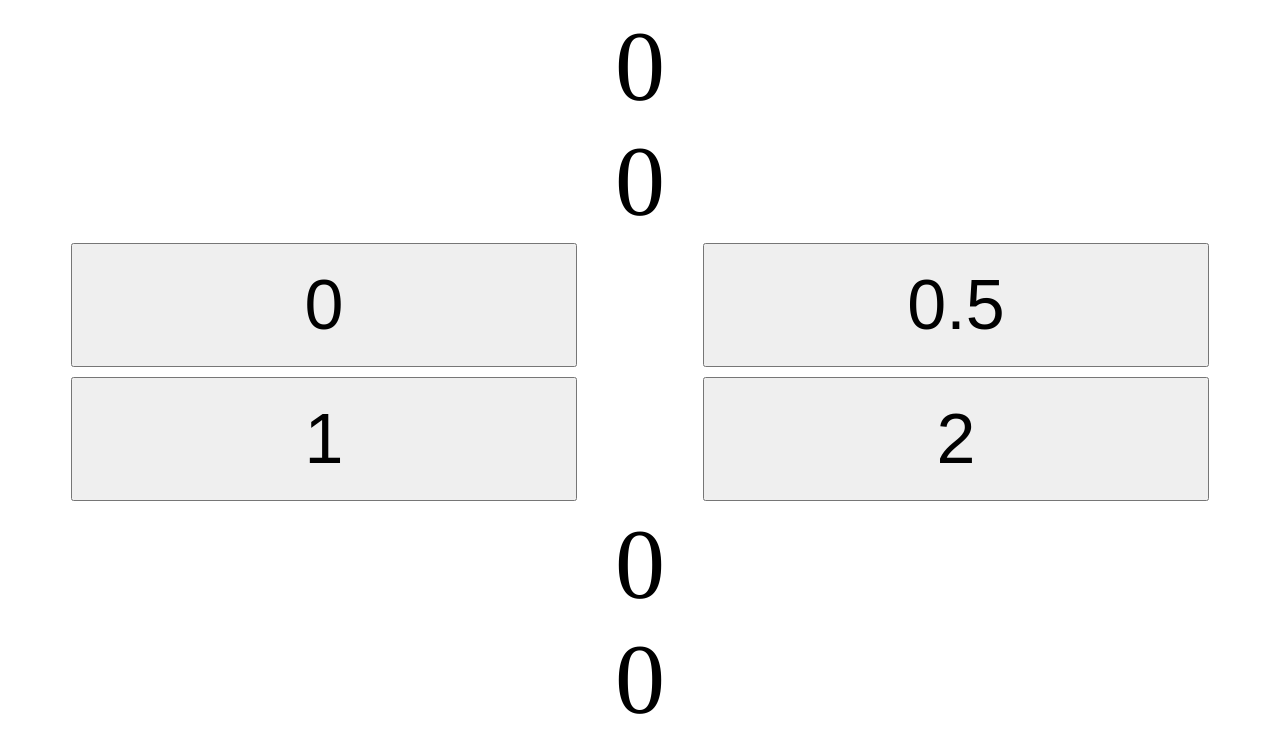
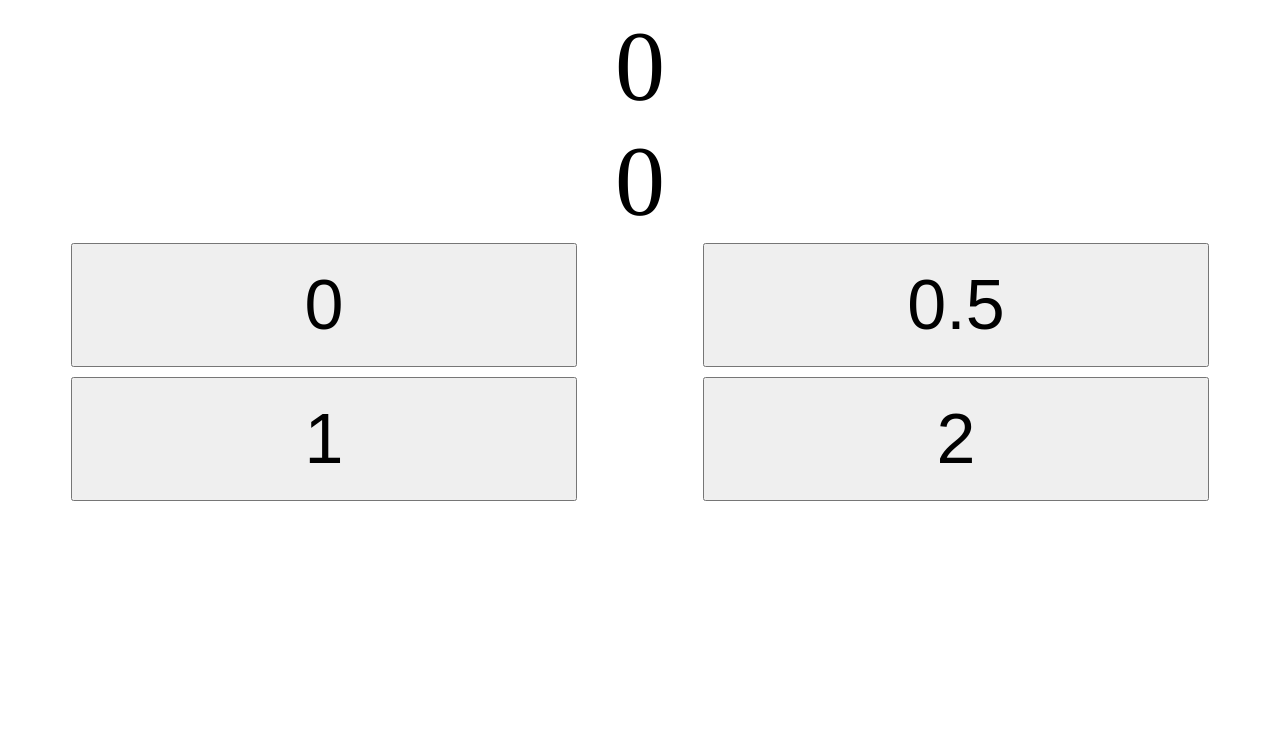
Before and after one commit to udebella/Training-Stats, a Vue app: page / in a window 1280 px wide. Shown: the top 752 px of the page. Built offline with nearby package versions, Linux system fonts and the light colour scheme.

Commit message:
Removed useless StatsResume component

```diff
--- a/src/App.vue
+++ b/src/App.vue
@@ -1,17 +1,14 @@
 <template>
 	<try-series data-test="try-series"/>
-	<stats-resume data-test="score"/>
 </template>
 
 <script>
 import TrySeries from "./components/TrySeries"
-import StatsResume from "./components/StatsResume"
 
 export default {
 	name: 'App',
 	components: {
 		TrySeries,
-		StatsResume,
 	},
 }
 </script>
--- a/src/components/StatsResume.vue
+++ /dev/null
@@ -1,24 +0,0 @@
-<template>
-	<div class="stats">
-		<div data-test="number-of-tries">{{ currentStats.numberTries() }}</div>
-		<div data-test="score">{{ currentStats.score() }}</div>
-	</div>
-</template>
-
-<script>
-export default {
-	name: 'StatsResume',
-	computed: {
-		currentStats() {
-			return this.$store.getters.current
-		},
-	},
-}
-</script>
-
-<style scoped>
-.stats {
-	font-size: 100px;
-	text-align: center;
-}
-</style>
```
Also changed, not shown: 2 other files (tests, documents, lock files or other folders).
